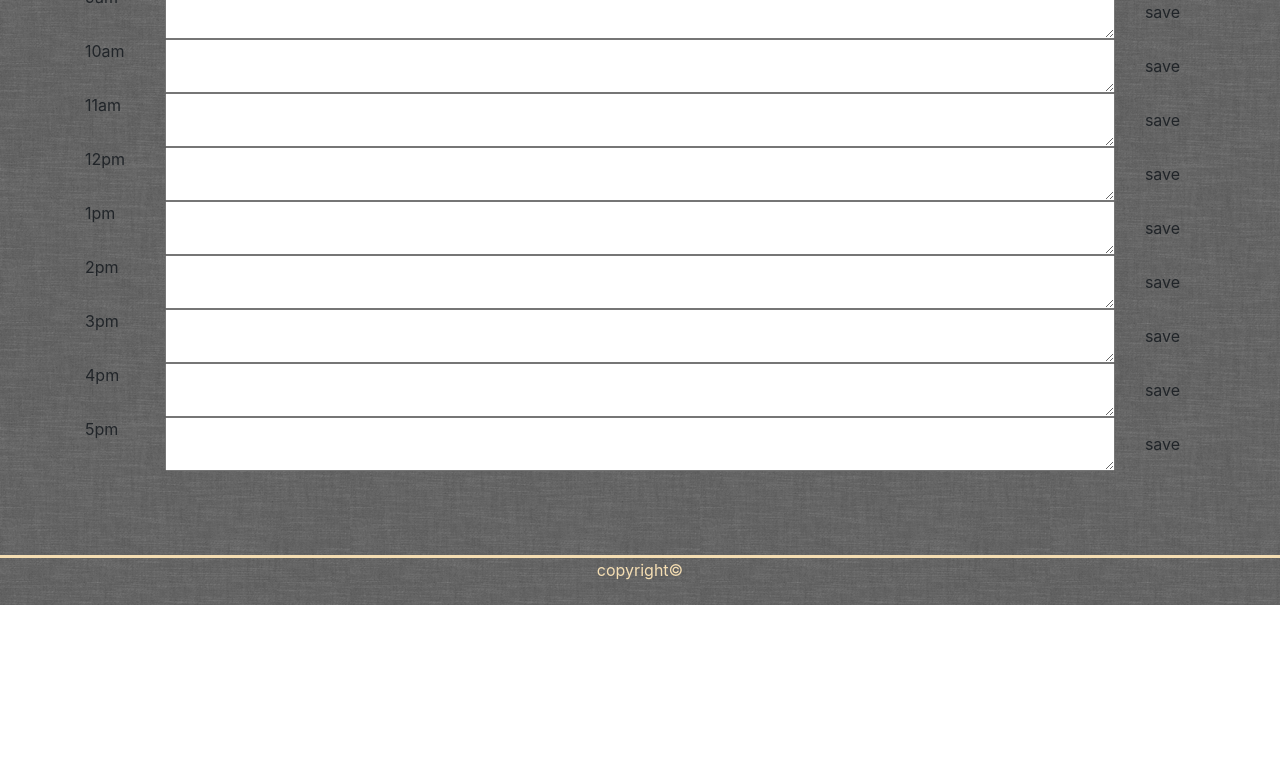
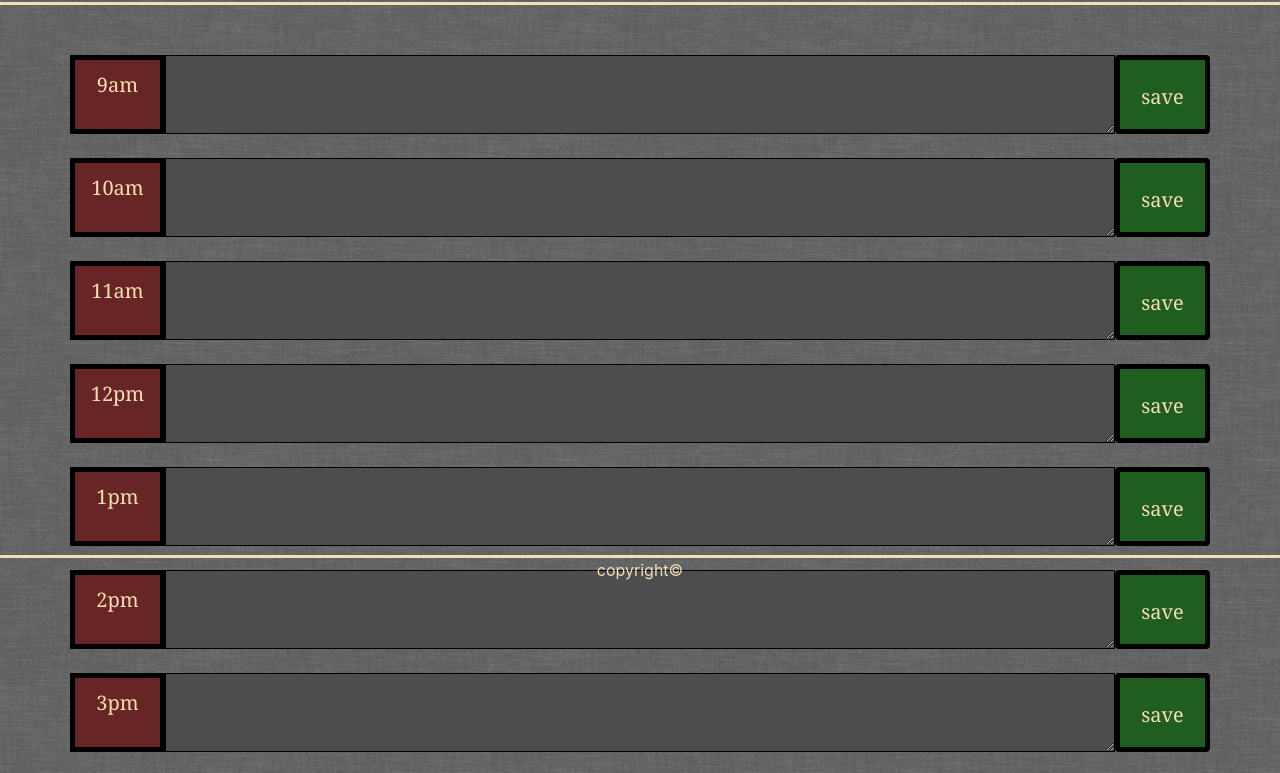
Before and after one commit to Jamesdavies1/Day-Planner, a website: page index.html in a window 1280 px wide. Shown: the part 195-968 px from the top of the page. Before the commit the page ends 800 px from the top, so only its background shows below. Drawn offline with nearby package versions, Linux system fonts and the light colour scheme.

Commit message:
styled grid inc date, text area and save buttons

```diff
--- a/index.html
+++ b/index.html
@@ -31,6 +31,8 @@
       <button class="btn saveBtn col-md-1">save</button>
     </div>
 
+      <br>
+
     <div id="10" class="row time-block">
       <div class="col-md-1 hour">
         10am
@@ -38,6 +40,8 @@
       <textarea class="col-md-10 description"></textarea>
       <button class="btn saveBtn col-md-1">save</button>
     </div>
+
+      <br>
 
     <div id="11" class="row time-block">
       <div class="col-md-1 hour">
@@ -47,6 +51,8 @@
       <button class="btn saveBtn col-md-1">save</button>
     </div>
 
+      <br>
+
     <div id="12" class="row time-block">
       <div class="col-md-1 hour">
         12pm
@@ -54,6 +60,8 @@
       <textarea class="col-md-10 description"></textarea>
       <button class="btn saveBtn col-md-1">save</button>
     </div>
+
+    <br>
 
     <div id="13" class="row time-block">
       <div class="col-md-1 hour">
@@ -63,6 +71,8 @@
       <button class="btn saveBtn col-md-1">save</button>
     </div>
 
+      <br>
+
     <div id="14" class="row time-block">
       <div class="col-md-1 hour">
         2pm
@@ -70,6 +80,8 @@
       <textarea class="col-md-10 description"></textarea>
       <button class="btn saveBtn col-md-1">save</button>
     </div>
+
+      <br>
 
     <div id="15" class="row time-block">
       <div class="col-md-1 hour">
@@ -79,6 +91,8 @@
       <button class="btn saveBtn col-md-1">save</button>
     </div>
 
+      <br>
+
     <div id="16" class="row time-block">
       <div class="col-md-1 hour">
         4pm
@@ -87,6 +101,8 @@
       <button class="btn saveBtn col-md-1">save</button>
     </div>
 
+      <br>
+
     <div id="17" class="row time-block">
       <div class="col-md-1 hour">
         5pm
@@ -94,17 +110,15 @@
       <textarea class="col-md-10 description"></textarea>
       <button class="btn saveBtn col-md-1">save</button>
     </div>
+  </div>
 
-  </div>
-  <!--<table id="planner"></table>-->
-
-  <footer class="footer">
-    <p>copyright&#169;</p>
-  </footer>
 
   <script src="script.js"></script>
 
 </body>
 
+<footer class="footer">
+  <p>copyright&#169;</p>
+</footer>
 
 </html>
--- a/style.css
+++ b/style.css
@@ -4,6 +4,7 @@ body{
 
 #header{
     color: wheat;
+    margin-top: 20px;
     border-style: solid;
     border-color: wheat;
     border-left: none;
@@ -35,6 +36,47 @@ body{
   color: black;
 }
 
+
+.container{
+  margin-top: 50px;
+  margin-bottom: 100px;
+}
+
+.hour{
+  background-color: rgb(104, 37, 37) ;
+  text-align: center;
+  padding-top: 10px;
+  font-size: 20px;
+  border-style: solid;
+  border-color: black;
+  border-width: 5px;
+  color: wheat;
+  font-family: Georgia, 'Times New Roman', Times, serif;
+}
+
+.saveBtn{
+  background-color: rgb(31, 94, 31);
+  text-align: center;
+  padding-top: 10px;
+  font-size: 20px;
+  border-style: solid;
+  border-color: black;
+  border-width: 5px;
+  color: wheat;
+  font-family: Georgia, 'Times New Roman', Times, serif;
+}
+
+.description{
+  background-color: rgb(77, 77, 77);
+  text-align: center;
+  padding-top: 15px;
+  font-size: 20px;
+  border-style: double;
+  border-color: black;
+  color: wheat;
+  font-family: Georgia, 'Times New Roman', Times, serif;
+}
+
 .footer{
     position: fixed;
     left: 0;
```
